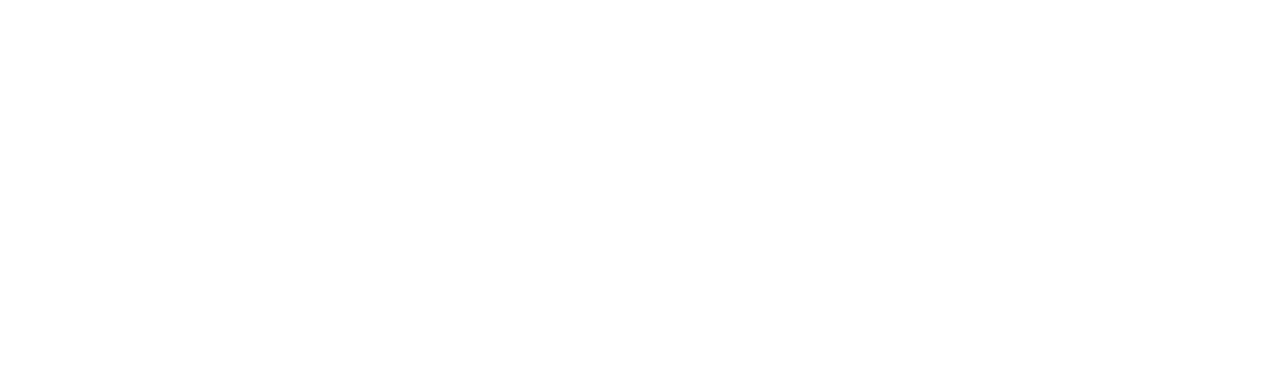
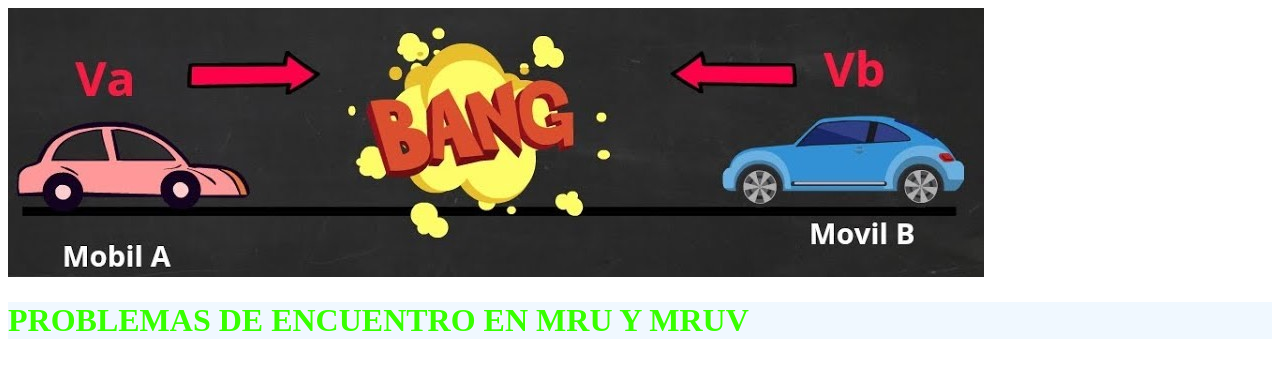
Before and after one commit to UCC-LabCompu2/proyecto2021-gonzalezachaval, a plain HTML site: page index.html in a window 1280 px wide. Drawn offline with Linux system fonts and the light colour scheme.

Commit message:
Se agregaron etiquetas semanticas

```diff
--- a/index.html
+++ b/index.html
@@ -1,10 +1,24 @@
 <!DOCTYPE html>
-<html lang="en">
+<html lang="es">
 <head>
     <meta charset="UTF-8">
     <title>PROBLEMAS DE ENCUENTRO EN MRU Y MRUV</title>
+    <meta content="Alejandro Gonzalez Achaval" name="autor">
+    <meta content="Web sobre problemas de encuentro en MRU y MRUV" name="descripcion">
+    <title>proyectos2021-GonzalezAchaval</title>
+    <link rel="stylesheet" href="proyecto2021.css">
 </head>
-<body>
+<main>
+    <body>
+        <header>
+            <img src="imagenes/colision.jpg">
 
-</body>
+            <h1>
+                PROBLEMAS DE ENCUENTRO EN MRU Y MRUV
+            </h1>
+        </header>
+    </body>
+
+</main>
+
 </html>
--- /dev/null
+++ b/proyecto2021.css
@@ -0,0 +1,4 @@
+h1{
+    color: #37ff00;
+    background: aliceblue;
+}
```
Also changed, not shown: imagenes/colision.jpg (added).
